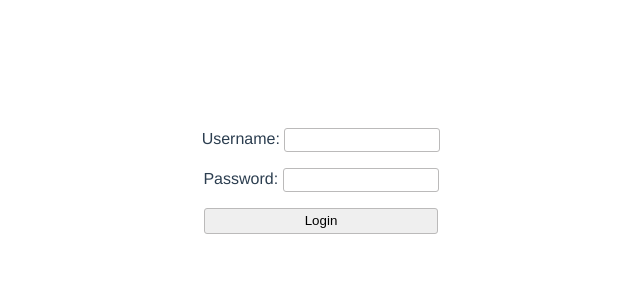
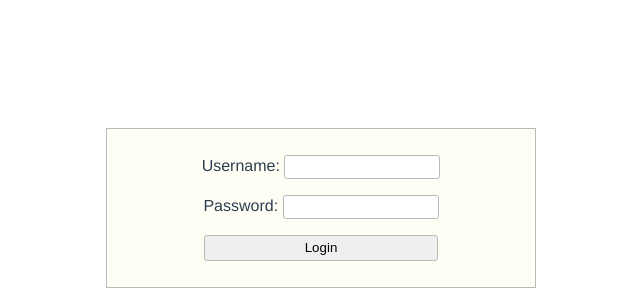
Before and after one commit to ooutofmind/simple-test-utility, a Vue app: page / in a window 1280 px wide. Shown: the part 378-678 px from the top of the page, without its empty margins (319-959 px from the left). Built offline with nearby package versions, Linux system fonts and the light colour scheme.

Commit message:
some login page  styling

```diff
--- a/src/components/LoginPage.vue
+++ b/src/components/LoginPage.vue
@@ -12,7 +12,9 @@
                 <input type="password" v-model="password">
             </label>
         </p>
-        <button @click="login">Login</button>
+        <p>
+            <button @click="login">Login</button>
+        </p>
     </div>
 </template>
 
@@ -43,7 +45,10 @@
 
 <style>
     #login-panel {
-        margin-top: 40%;
+        margin: 40% 33% 0 33%;
+        border: 1px solid #bbbaba;
+        padding: 10px;
+        background-color: #fffef5;
     }
 
     #login-panel label {
```
